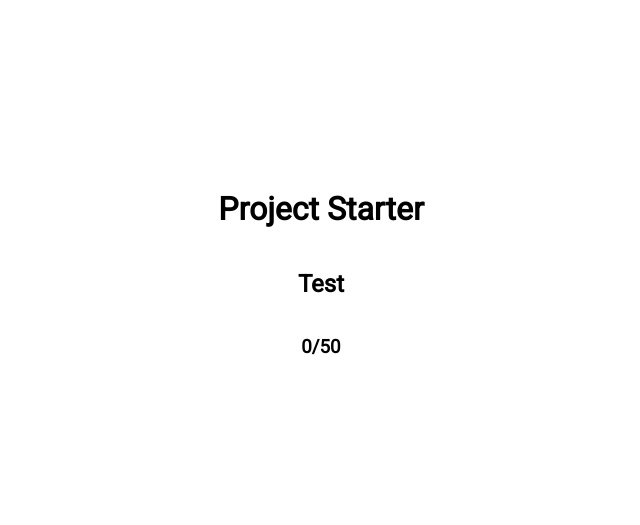
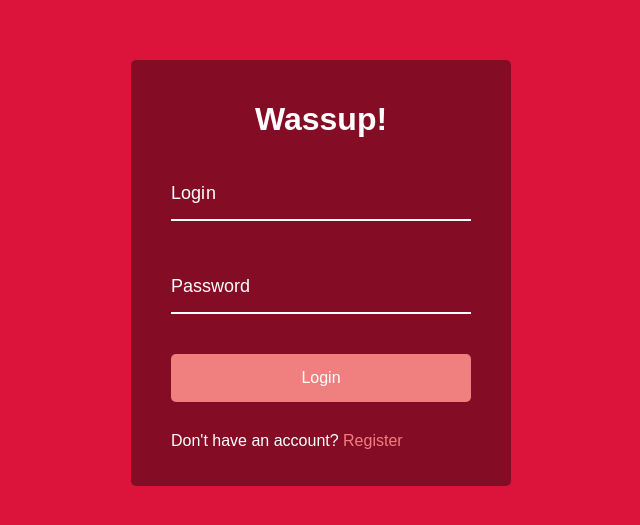
Before and after one commit to Liuizn/starterProject, a plain HTML site: page index.html in a window 1280 px wide. Shown: the part 127-652 px from the top of the page, without its empty margins (319-959 px from the left). Drawn offline with Linux system fonts and the light colour scheme; a web font is replaced by a local one.

Commit message:
starter Project and Validation Login

```diff
--- a/index.html
+++ b/index.html
@@ -5,15 +5,36 @@
     <meta http-equiv="X-UA-Compatible" content="IE=edge">
     <meta name="viewport" content="width=device-width, initial-scale=1.0">
     <title>My Project</title>
-    <!-- <link rel="stylesheet" href="https://cdnjs.cloudflare.com/ajax/libs/font-awesome/6.1.1/css/all.min.css" integrity="sha512-KfkfwYDsLkIlwQp6LFnl8zNdLGxu9YAA1QvwINks4PhcElQSvqcyVLLD9aMhXd13uQjoXtEKNosOWaZqXgel0g==" crossorigin="anonymous" referrerpolicy="no-referrer" /> -->
+    <link rel="stylesheet" href="https://cdnjs.cloudflare.com/ajax/libs/font-awesome/6.1.1/css/all.min.css" integrity="sha512-KfkfwYDsLkIlwQp6LFnl8zNdLGxu9YAA1QvwINks4PhcElQSvqcyVLLD9aMhXd13uQjoXtEKNosOWaZqXgel0g==" crossorigin="anonymous" referrerpolicy="no-referrer" />
     <link rel="stylesheet" href="style.css">
 </head>
 <body>
-    <h1>Project Starter</h1>
-    <h2>Test</h2>
-    <h3>0/50</h3>
+    <div class="container">
+        <div id="box-login">
+            <h1>Wassup!</h1>
+            <div id="form">
+                <div class="form-control">
+                    <input id="login" type="text" required>
+                    <label for="login">Login</label>
+                </div>
 
 
+                <div class="form-control">
+                    <input id="password" type="password" required>
+                    <label for="password">Password</label>
+                </div>
+
+                <button id="btnSubmit" class="btn">Login</button>
+
+
+                <p class="text">
+                    Don't have an account?
+                    <a  href="#">Register</a>
+                </p>
+
+            </div>
+        </div>
+    </div>
 
     <script src="script.js"></script>
 </body>
--- a/script.js
+++ b/script.js
@@ -0,0 +1,75 @@
+// control variables
+let logInControl = false;
+
+// LOGIN AREA - STARTER
+
+//Object content login/pasword
+const LOGINS = new Array();
+
+LOGINS['invader']   = 'redavni';
+LOGINS['rafa']      = 'afar';
+LOGINS['wesley']    ='yelsew';
+
+
+//Labels inside form
+const labels    = document.querySelectorAll('.form-control label');
+
+//Inputs of form
+const inputLogin     = document.getElementById('login');
+const inputPassword  = document.getElementById('password');
+const btnSubmit = document.querySelector('#btnSubmit');
+
+
+labels.forEach((label) =>
+{
+    label.innerHTML = label.innerText
+    .split('')
+    .map((letter, idx)=> `<span style="transition-delay:${idx * 50}ms">${letter}</span>`)
+    .join('')
+});
+
+btnSubmit.addEventListener('click', (e)=>
+{
+    let foundLogin = [false, '']
+
+    for (const login in LOGINS)
+    {
+
+        if(login == inputLogin.value)
+        {
+            foundLogin[0] = true;
+            foundLogin[1] = inputLogin.value;
+        }
+        else { continue };
+
+    }
+
+    if(foundLogin[0])
+    {
+        let password = LOGINS[foundLogin[1]];
+
+        if(password == inputPassword.value)
+        {
+            logInControl = true;
+            console.log('sucesso');
+        }
+        else
+        {
+            inputLogin.value = ''; inputPassword.value = '';
+            console.log('senha errada');
+            return false;
+
+        }
+    }
+    else
+    {
+        console.log('login errado');
+        return false;
+    }
+
+});
+
+
+
+
+// LOGIN AREA - END
--- a/style.css
+++ b/style.css
@@ -1,21 +1,107 @@
-@import url('https://fonts.googleapis.com/css2?family=Roboto&display=swap');
+@import url('https://fonts.googleapis.com/css2?family=Muli&display=swap');
+
+:root {
+    --field-input-text-color : #fff;
+    --light-color: lightcoral;
+}
 
 * {
     box-sizing: border-box;
 }
 
 body {
-    font-family: 'Roboto', sans-serif;
-
+    background: crimson;
+    color: var(--field-input-text-color);
+    font-family: 'Muli', sans-serif;
     display: flex;
     flex-direction: column;
     align-items: center ;
     justify-content: center;
+    height: 100vh;
+    overflow: hidden;
+    margin: 0;
+}
 
-    height: 100vh;
+.container {
+    background-color: rgba(0, 0, 0, 0.4);
+    padding: 20px 40px;
+    border-radius: 5px;
+}
 
-    overflow: hidden;
+.container h1 {
+    text-align: center;
+    margin-bottom: 30px;
+}
 
-    margin: 0;
+.container a {
+    text-decoration: none;
+    color: var(--light-color);
+}
 
+.form-control {
+    position: relative;
+    margin: 20px 0px 40px;
+    width: 300px;
 }
+
+.form-control input {
+    background-color: transparent;
+    border: 0;
+    border-bottom: 2px var(--field-input-text-color) solid;
+    display: block;
+    width: 100%;
+    padding: 15px 0;
+    font-size: 18px;
+    color: var(--field-input-text-color);
+}
+
+.form-control input:focus,
+.form-control input:valid {
+    outline: 0;
+}
+
+
+.form-control label {
+    position: absolute;
+    top: 15px;
+    left: 0;
+}
+
+.form-control label span{
+    display: inline-block;
+    font-size: 18px;
+    min-width: 5px;
+    transition: 0.3s cubic-bezier(0.68, -0.55, 0.265, 1.55);
+}
+
+.form-control input:focus + label span,
+.form-control input:valid + label span{
+    color: lightcoral;
+    transform: translateY(-30px);
+}
+
+
+.btn {
+    background-color: var(--light-color);
+    color: var(--field-input-text-color);
+    font-family: inherit;
+    font-size: 16px;
+    cursor: pointer;
+    display: inline-block;
+    width: 100%;
+    padding: 15px;
+    border: 0;
+    border-radius: 5px;
+}
+
+.btn:focus {
+    outline: 0;
+}
+
+.btn:active {
+    transform: scale(0.98);
+}
+
+.text {
+    margin-top: 30px;
+}
```
